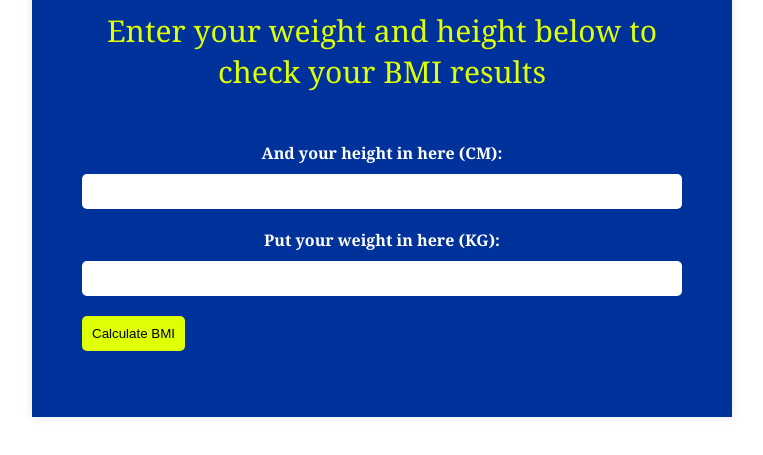
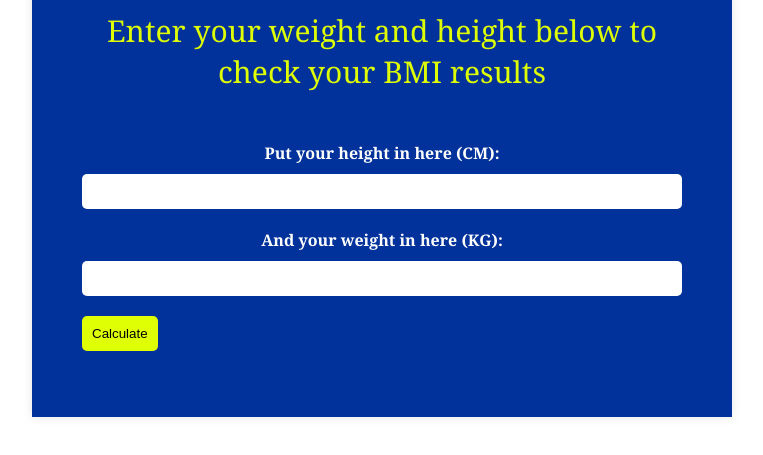
Before and after one commit to CakGest/TPA-2, a plain HTML site: page index.html in a window 1280 px wide. Shown: the part 177-632 px from the top of the page, without its empty margins (258-1021 px from the left). Drawn offline with Linux system fonts and the light colour scheme.

```diff
--- a/index.html
+++ b/index.html
@@ -11,14 +11,14 @@
         <p>Enter your weight and height below to check your BMI results</p>
             <form>
                 <div>
-                    <label for="height">And your height in here (CM):</label>
+                    <label for="height">Put your height in here (CM):</label>
                     <input type="number" id="height" name="height" required>
                 </div>
                 <div>
-                    <label for="weight">Put your weight in here (KG):</label>
+                    <label for="weight">And your weight in here (KG):</label>
                     <input type="number" id="weight" name="weight" required>
                 </div>
-                <button type="submit" id="submit-btn">Calculate BMI</button>
+                <button type="submit" id="submit-btn">Calculate</button>
             </form>
         <div id="result"></div>
     </div>
```
